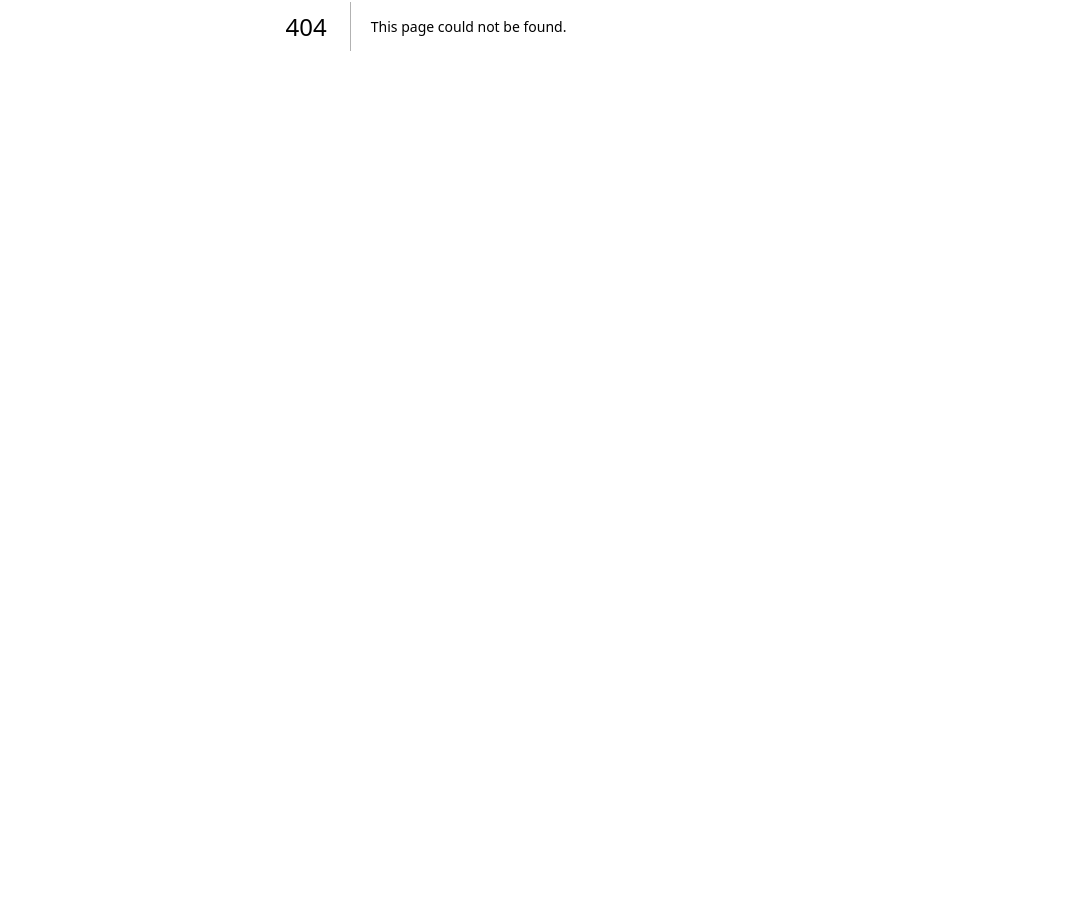
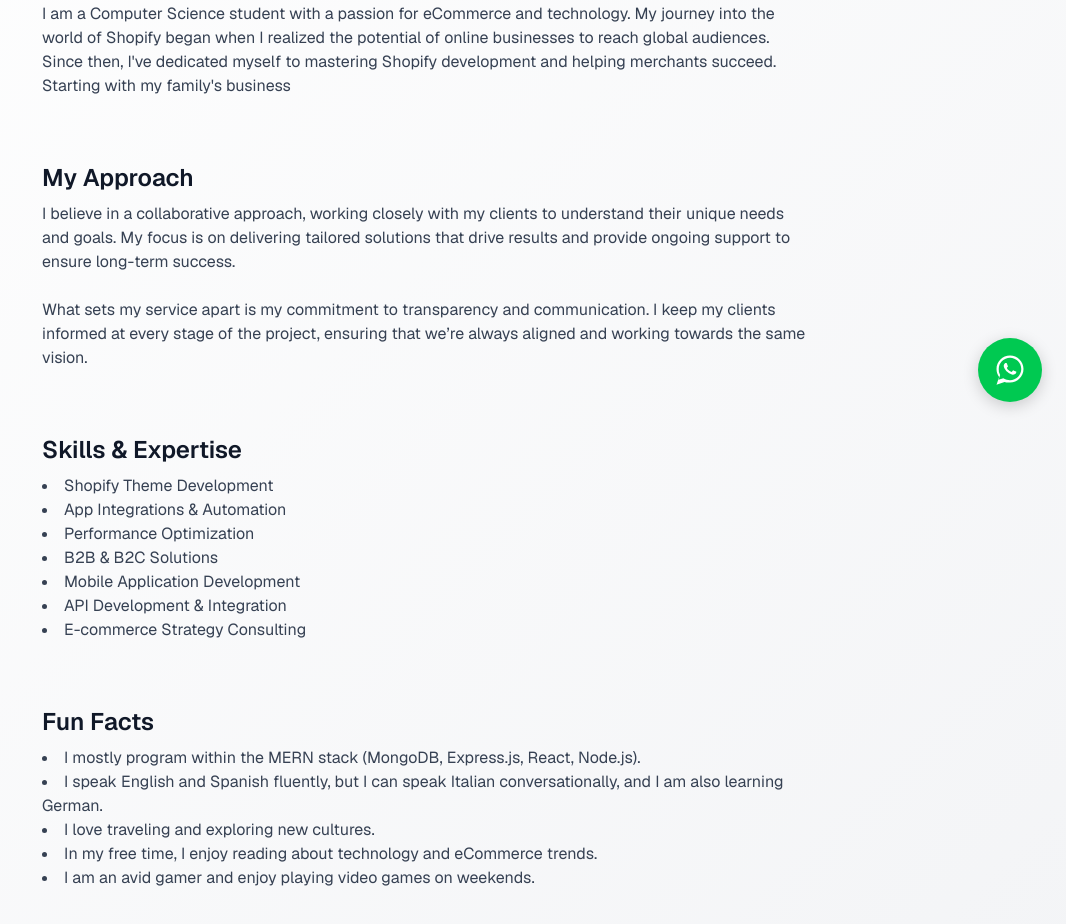
Before and after one commit to AbeGue02/shopify-partner-website, a Next.js app in the folder shopify-partner-website/: page /about in a window 1280 px wide. Before the commit this address had no page. Shown: the part 374-1298 px from the top of the page, without its empty margins (214-1280 px from the left). Before the commit the page ends 800 px from the top, so only its background shows below. Built offline with nearby package versions, Linux system fonts and the light colour scheme.

Commit message:
Adds WhatsappButton component and integrates it into the layout and Home page for improved user communication

```diff
--- /dev/null
+++ b/shopify-partner-website/src/app/about/page.tsx
@@ -0,0 +1,50 @@
+import Header from "../components/Header";
+import Footer from "../components/Footer";
+
+export default function About() {
+  return (
+    <div className="min-h-screen flex flex-col bg-white text-gray-900 font-sans">
+      <Header />
+      <main className="flex-1 px-8 py-16 bg-gradient-to-br from-white to-gray-100">
+        <section className="max-w-3xl mx-auto mb-16 text-center">
+          <h1 className="text-4xl font-bold mb-4">About Abraham</h1>
+          <p className="text-lg text-gray-700 mb-8">Welcome! I'm Abraham, a Shopify expert passionate about helping businesses thrive online. Here you can learn more about my background, values, and approach to eCommerce success.</p>
+        </section>
+        <section className="max-w-3xl mx-auto mb-16">
+          <h2 className="text-2xl font-semibold mb-2">My Story</h2>
+          <p className="text-gray-700 mb-6">
+            I am a Computer Science student with a passion for eCommerce and technology. My journey into the world of Shopify began when I realized the potential of online businesses to reach global audiences. Since then, I've dedicated myself to mastering Shopify development and helping merchants succeed. Starting with my family's business
+          </p>
+        </section>
+        <section className="max-w-3xl mx-auto mb-16">
+          <h2 className="text-2xl font-semibold mb-2">My Approach</h2>
+          <p className="text-gray-700 mb-6">I believe in a collaborative approach, working closely with my clients to understand their unique needs and goals. My focus is on delivering tailored solutions that drive results and provide ongoing support to ensure long-term success.</p>
+          <p className="text-gray-700 mb-6">What sets my service apart is my commitment to transparency and communication. I keep my clients informed at every stage of the project, ensuring that we’re always aligned and working towards the same vision.</p>
+        </section>
+        <section className="max-w-3xl mx-auto mb-16">
+          <h2 className="text-2xl font-semibold mb-2">Skills & Expertise</h2>
+          <ul className="list-disc list-inside text-gray-700 mb-6">
+            <li>Shopify Theme Development</li>
+            <li>App Integrations & Automation</li>
+            <li>Performance Optimization</li>
+            <li>B2B & B2C Solutions</li>
+            <li>Mobile Application Development</li>
+            <li>API Development & Integration</li>
+            <li>E-commerce Strategy Consulting</li>
+          </ul>
+        </section>
+        <section className="max-w-3xl mx-auto mb-16">
+          <h2 className="text-2xl font-semibold mb-2">Fun Facts</h2>
+          <ul className="list-disc list-inside text-gray-700 mb-6">
+            <li>I mostly program within the MERN stack (MongoDB, Express.js, React, Node.js).</li>
+            <li>I speak English and Spanish fluently, but I can speak Italian conversationally, and I am also learning German.</li>
+            <li>I love traveling and exploring new cultures.</li>
+            <li>In my free time, I enjoy reading about technology and eCommerce trends.</li>
+            <li>I am an avid gamer and enjoy playing video games on weekends.</li>
+          </ul>
+        </section>
+      </main>
+      <Footer />
+    </div>
+  );
+}
--- /dev/null
+++ b/shopify-partner-website/src/app/components/WhatsappButton.tsx
@@ -0,0 +1,31 @@
+import React from "react";
+
+const WhatsappButton: React.FC = () => {
+  return (
+    <a
+      href="https://wa.link/ydsy3n"
+      target="_blank"
+      rel="noopener noreferrer"
+      aria-label="Chat on WhatsApp"
+      className="fixed bottom-6 right-6 z-50"
+      style={{ textDecoration: "none" }}
+    >
+      <div
+        className="flex items-center justify-center w-16 h-16 rounded-full shadow-lg bg-green-500 hover:bg-green-600 transition-colors duration-200"
+        style={{ boxShadow: "0 4px 16px rgba(0,0,0,0.18)" }}
+      >
+        <svg
+          xmlns="http://www.w3.org/2000/svg"
+          width="36"
+          height="36"
+          viewBox="0 0 32 32"
+          fill="white"
+        >
+          <path d="M16 3C9.373 3 4 8.373 4 15c0 2.65.87 5.1 2.36 7.13L4 29l7.13-2.36A11.93 11.93 0 0016 27c6.627 0 12-5.373 12-12S22.627 3 16 3zm0 22c-1.98 0-3.89-.52-5.54-1.5l-.39-.23-4.23 1.4 1.4-4.23-.23-.39A9.96 9.96 0 016 15c0-5.514 4.486-10 10-10s10 4.486 10 10-4.486 10-10 10zm5.07-7.75c-.28-.14-1.65-.81-1.9-.9-.25-.09-.43-.14-.61.14-.18.28-.7.9-.86 1.08-.16.18-.32.2-.6.07-.28-.14-1.18-.43-2.25-1.37-.83-.74-1.39-1.65-1.55-1.93-.16-.28-.02-.43.12-.57.13-.13.28-.32.42-.48.14-.16.18-.28.28-.46.09-.18.05-.34-.02-.48-.07-.14-.61-1.47-.84-2.01-.22-.53-.45-.46-.61-.47-.16-.01-.34-.01-.52-.01-.18 0-.48.07-.73.34-.25.27-.96.94-.96 2.3 0 1.36.98 2.67 1.12 2.85.14.18 1.93 2.95 4.68 4.02.65.28 1.16.45 1.56.58.66.21 1.26.18 1.73.11.53-.08 1.65-.67 1.89-1.32.23-.65.23-1.2.16-1.32-.07-.12-.25-.18-.53-.32z" />
+        </svg>
+      </div>
+    </a>
+  );
+};
+
+export default WhatsappButton;
--- a/shopify-partner-website/src/app/layout.tsx
+++ b/shopify-partner-website/src/app/layout.tsx
@@ -1,6 +1,7 @@
 import type { Metadata } from "next";
 import { Geist, Geist_Mono } from "next/font/google";
 import "./globals.css";
+import WhatsappButton from "./components/WhatsappButton";
 
 const geistSans = Geist({
   variable: "--font-geist-sans",
@@ -28,6 +29,7 @@
         className={`${geistSans.variable} ${geistMono.variable} antialiased`}
       >
         {children}
+        <WhatsappButton />
       </body>
     </html>
   );
--- a/shopify-partner-website/src/app/page.tsx
+++ b/shopify-partner-website/src/app/page.tsx
@@ -3,6 +3,7 @@
 import Header from "./components/Header";
 import Footer from "./components/Footer";
 import ServiceCard from "./components/ServiceCard";
+import WhatsappButton from "./components/WhatsappButton";
 
 export default function Home() {
   return (
@@ -120,6 +121,7 @@
       </main>
 
       <Footer />
+      <WhatsappButton />
     </div>
   );
 }
```
